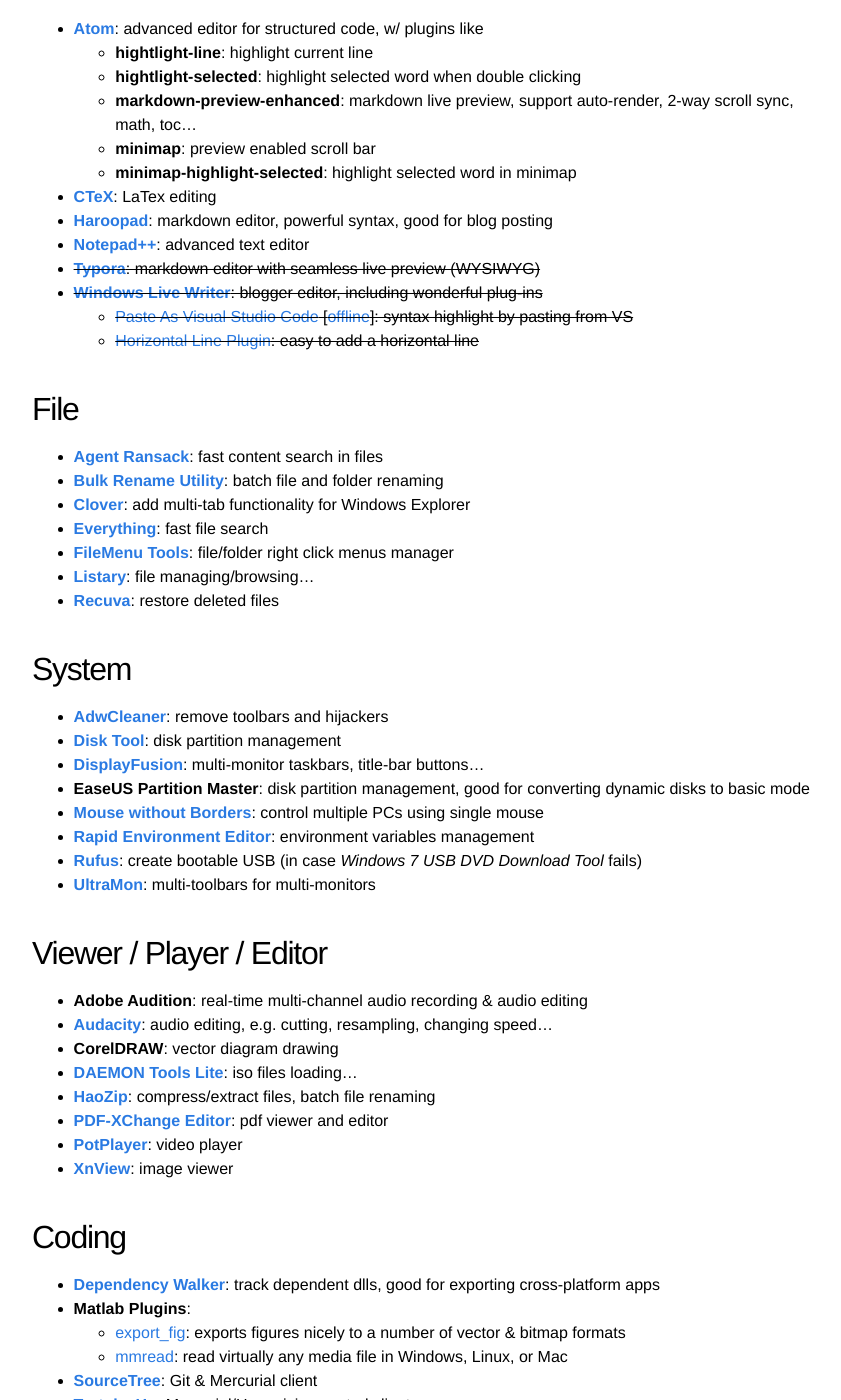
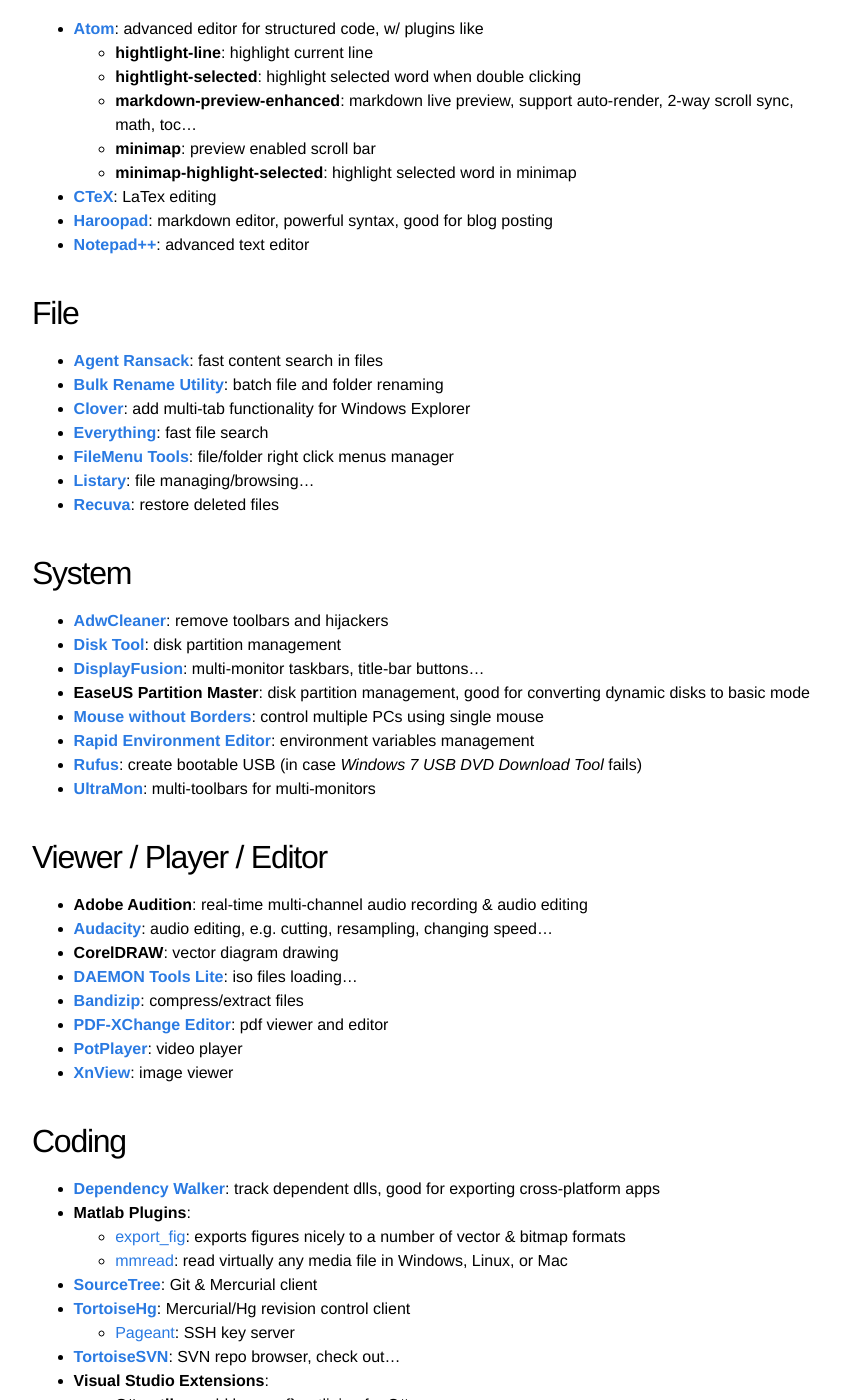
Before and after one commit to blog-ythu/blog-ythu.github.io, a Jekyll site: the page built from _posts/2013-05-24-good-PC-tools.md, in a window 1280 px wide and 1400 px high, scrolled down 470 px. Shown: the whole window, without its empty margins (208-1049 px from the left). Built offline with Jekyll 4.4.1, drawn with Linux system fonts in a browser that asks for light colours; nearby versions of some CDN libraries; Markdown is read by kramdown in place of the engine named in the settings; comment, search, counter and statistics services are not loaded.

Commit message:
update post: Good PC tools

```diff
--- a/_posts/2013-05-24-good-PC-tools.md
+++ b/_posts/2013-05-24-good-PC-tools.md
@@ -20,10 +20,6 @@ mathjax: true
 - [**CTeX**](http://www.ctex.org/CTeXDownload): LaTex editing
 - [**Haroopad**](http://pad.haroopress.com/user.html): markdown editor, powerful syntax, good for blog posting
 - [**Notepad++**](http://notepad-plus-plus.org/download): advanced text editor
-- ~~[**Typora**](https://www.typora.io/#windows): markdown editor with seamless live preview (WYSIWYG)~~
-- ~~[**Windows Live Writer**](http://www.microsoft.com/en-us/download/details.aspx?id=8621): blogger editor, including wonderful plug-ins~~
-    - ~~[Paste As Visual Studio Code](http://www.lavernockenterprises.co.uk/downloads/pasteasvisualstudiocode/pasteasvisualstudiocode.aspx) [[offline](https://bitbucket.org/herohuyongtao/files/downloads/WindowsLiveWriterPlugin-PasteAsVisualStudioCode1.8.0.0.msi)]: syntax highlight by pasting from VS~~
-    - ~~[Horizontal Line Plugin](https://bitbucket.org/herohuyongtao/files/downloads/WindowsLiveWriterPlugin-HorizontalLine.zip): easy to add a horizontal line~~
 
 ## File
 - [**Agent Ransack**](http://www.mythicsoft.com/agentransack/download): fast content search in files
@@ -49,7 +45,7 @@ mathjax: true
 - [**Audacity**](http://audacity.sourceforge.net/download/): audio editing, e.g. cutting, resampling, changing speed…
 - **CorelDRAW**: vector diagram drawing
 - [**DAEMON Tools Lite**](http://www.disk-tools.com/download/daemon): iso files loading…
-- [**HaoZip**](http://haozip.2345.com/Eng/index_en.htm): compress/extract files, batch file renaming
+- [**Bandizip**](https://en.bandisoft.com/bandizip/): compress/extract files
 - [**PDF-XChange Editor**](http://www.tracker-software.com/product/pdf-xchange-editor): pdf viewer and editor
 - [**PotPlayer**](http://potplayer.daum.net/): video player
 - [**XnView**](http://www.xnview.com/en/xnview/): image viewer
```
